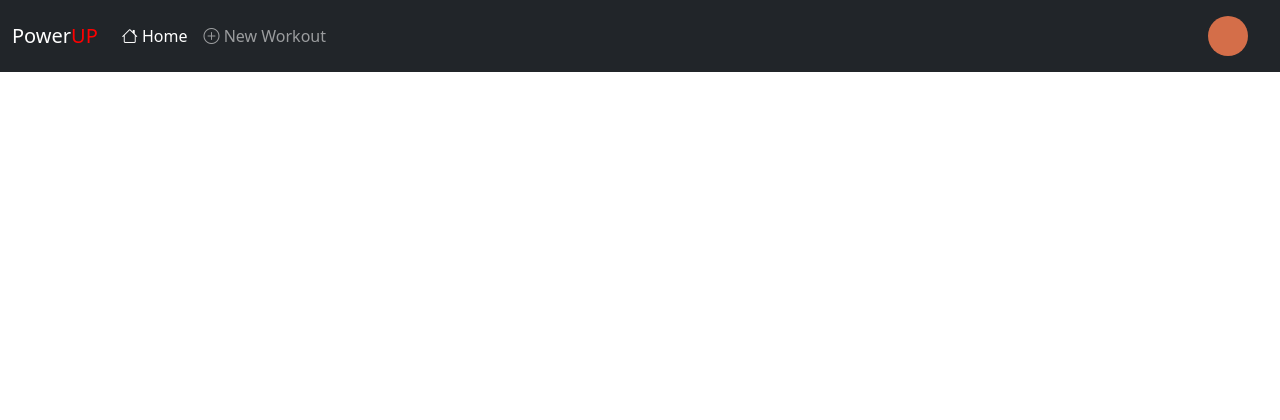
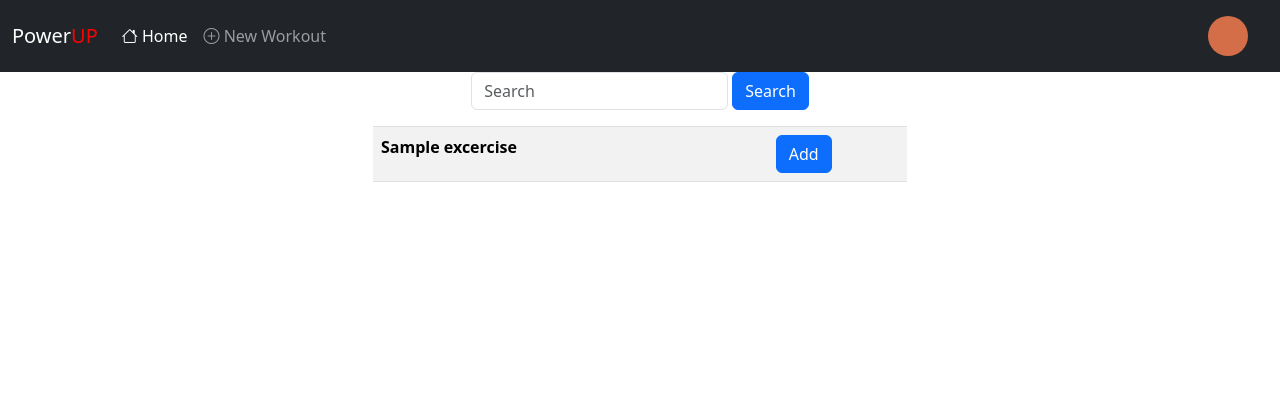
Before and after one commit to epolancot/PowerUp, a Django app: template main_app/templates/workouts/search.html in a window 1280 px wide. Shown: the top 420 px of the page. Run offline with Django 5.2, Linux system fonts and the light colour scheme; the template is opened without the code that fills it: most values are stand-ins (such as "Sample title", 1, 10 or a date in 2020).

Commit message:
style initial search

```diff
--- a/main_app/templates/workouts/detail.html
+++ b/main_app/templates/workouts/detail.html
@@ -2,8 +2,8 @@
 
 {% block content %}
 <div class="container text-center">
-  <form action="/workouts/{{ workout.id }}/search">
-    <button type="submit" class="btn btn-primary">Add</button>
-  </form>
+    <form action="/workouts/{{ workout.id }}/search">
+        <button type="submit" class="btn btn-primary">Add</button>
+    </form>
 </div>
 {% endblock %}
--- a/main_app/templates/workouts/search.html
+++ b/main_app/templates/workouts/search.html
@@ -1,4 +1,74 @@
-{%extends "base.html"%}{% block content %}
+{%extends "base.html"%}
+
+{% block content %}
+<div class="container">
+    <div class="d-flex align-items-center justify-content-center vh-10 flex-column gap-4">
+        <form class="d-flex" action="" method="POST">
+            {% csrf_token %}
+            <input class="form-control me-1" type="search" placeholder="Search" aria-label="Search" name="search"
+                id="search">
+            <button class="btn btn-primary" type="submit">Search</button>
+        </form>
+    </div>
+    {% for result in search_result %}
+    {{ result }}
+    {% endfor %}
+    <div class="container">
+        <table class="table table-striped" style="width:50%; margin:0 auto;">
+            <thead>
+                <tr>
+                    <th></th>
+                    <th></th>
+                </tr>
+            </thead>
+            <tbody>
+                {% for excercise in relevant_exercises %}
+                <tr>
+                    <td>
+                        <b>{{ excercise.name }}</b>
+                    </td>
+                    <td>
+                        <div class="container text-center">
+                            <form action="/workouts/{{ workout_id }}/create_activity/{{ excercise.id }}/" method="POST">
+                                {% csrf_token %}
+                                <input type="hidden" id="workout_id" value="{{workout_id}}" name="workout_id">
+                                <input type="hidden" id="exercise_id" value="{{exercise_id}}" name="exercise_id">
+                                <button type="submit" class="btn btn-primary">Add</button>
+                            </form>
+                        </div>
+                        <!-- <button type="button" class="btn btn-primary" data-bs-toggle="{{ excercise.id }}modal"
+                            data-bs-target="{{ excercise.id }}">
+                            View
+                        </button>
+                    </td>
+                    <div class="modal fade" id="{{ excercise.id }}" tabindex="-1" aria-labelledby="{{ excercise.id }}Label"
+                        aria-hidden="true">
+                        <div class="modal-dialog">
+                            <div class="modal-content">
+                                <div class="modal-header">
+                                    <h5 class="modal-title" id="{{ excercise.id }}Label">{{ excercise.name }}</h5>
+                                    <button type="button" class="btn-close" data-bs-dismiss="{{ excercise.id }}modal"
+                                        aria-label="Close"></button>
+                                </div>
+                                <div class="modal-body">
+                                    {{ excercise.description }}
+                                </div>
+                                <div class="modal-footer">
+                                    <button type="button" class="btn btn-secondary"
+                                        data-bs-dismiss="modal">Close</button>
+                                    <button type="button" class="btn btn-primary">Save changes</button>
+                                </div>
+                            </div>
+                        </div>
+                    </div>-->
+                </tr>
+                {% endfor %}
+            </tbody>
+        </table>
+    </div>
+</div>
+
+</table>
 
 
 
--- a/main_app/views.py
+++ b/main_app/views.py
@@ -143,12 +143,15 @@ def search(request, workout_id):
             key=lambda x: fuzz.toke_sort_ratio(x["name"], target),
             reverse=True,
         )
-        if length(search_results) > 0:
+
+        if len(search_results) > 0:
             error_message = "No results match your search."
+
     return render(
         request,
         "workouts/search.html",
         {
+            "workout_id": workout_id,
             "relevant_exercises": relevant_exercises,
             "search_results": search_results,
             "error_message": error_message,
```
